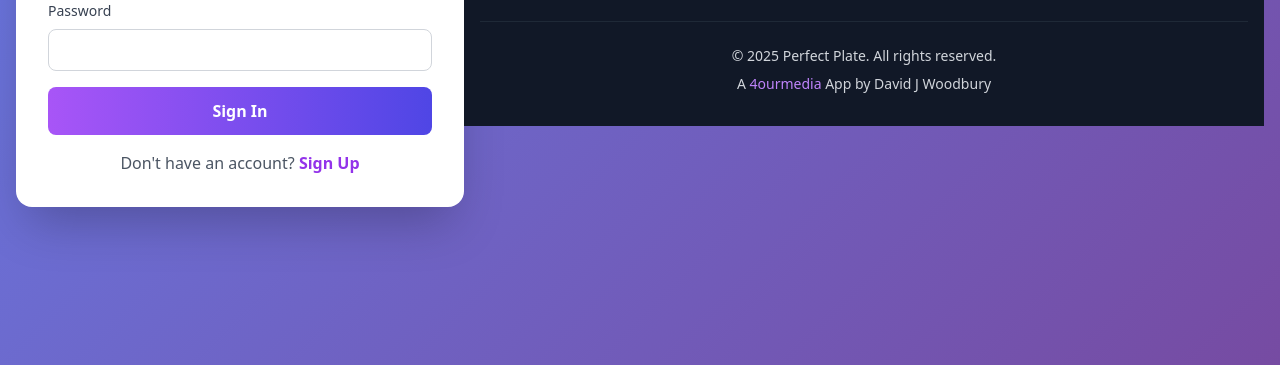
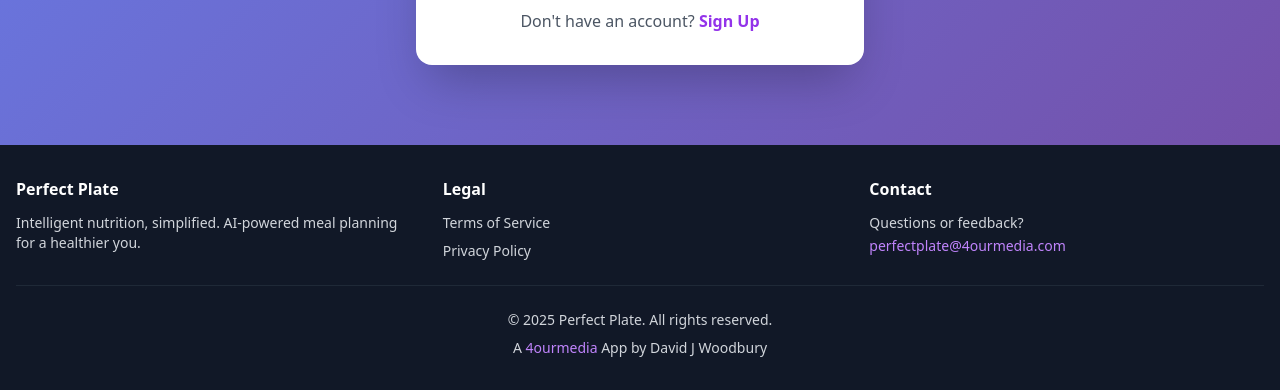
Before and after one commit to tfs2006/perfect-plate, a website: page login.html in a window 1280 px wide. Shown: the part 435-825 px from the top of the page. Before the commit the page ends 800 px from the top, so only its background shows below. Drawn offline with nearby package versions, Linux system fonts and the light colour scheme.

Commit message:
Fix login page footer layout positioning

```diff
--- a/login.html
+++ b/login.html
@@ -10,11 +10,14 @@
         body {
             background: linear-gradient(135deg, #667eea 0%, #764ba2 100%);
             min-height: 100vh;
+            display: flex;
+            flex-direction: column;
         }
     </style>
 </head>
-<body class="flex items-center justify-center p-4">
-    <div class="bg-white rounded-2xl shadow-2xl w-full max-w-md p-8">
+<body>
+    <div class="flex-1 flex items-center justify-center p-4">
+        <div class="bg-white rounded-2xl shadow-2xl w-full max-w-md p-8">
         <div class="text-center mb-8">
             <h1 class="text-4xl font-bold text-gray-800 mb-2">🍽️ Perfect Plate</h1>
             <p class="text-gray-600">Your AI-Powered Meal Planning Assistant</p>
@@ -88,6 +91,7 @@
         <!-- Success Message -->
         <div id="successMessage" class="hidden mt-4 p-4 bg-green-50 border border-green-200 rounded-lg">
             <p class="text-sm text-green-600" id="successText"></p>
+        </div>
         </div>
     </div>
 
```
